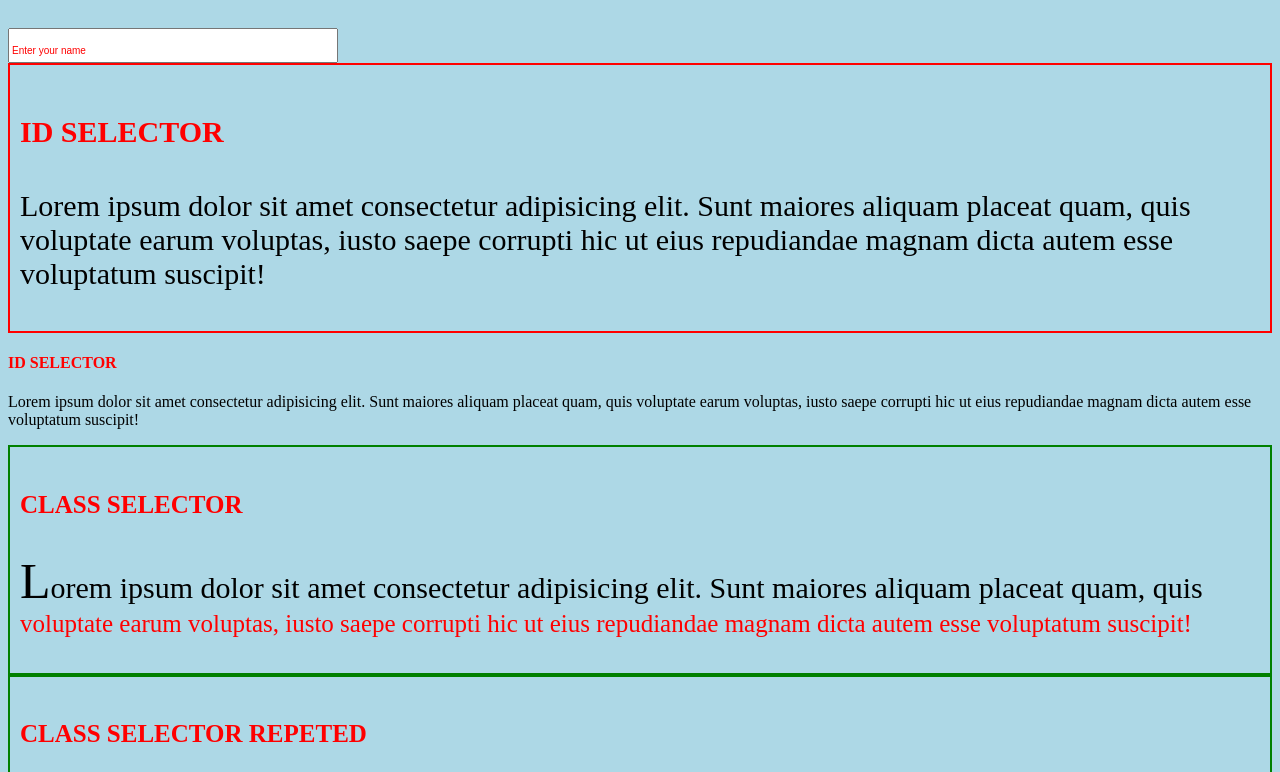
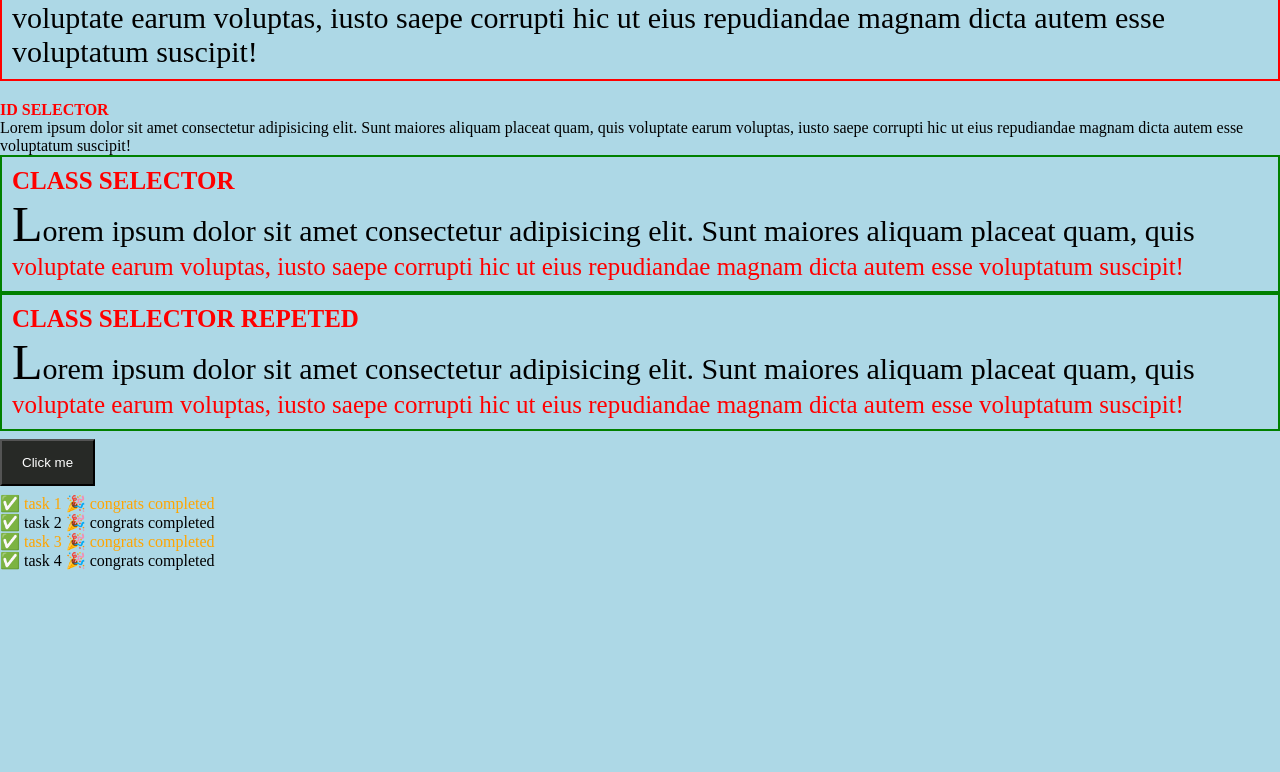
Before and after one commit to SJ22032003/geeks-module-3, a plain HTML site: page DAY-5-INTRO-CSS/index.html in a window 1280 px wide. Shown: the part 591-1363 px from the top of the page. After the commit the page ends 1161 px from the top, so only its background shows below. Drawn offline with Linux system fonts and the light colour scheme.

Commit message:
Add task list to index.html

```diff
--- a/DAY-5-INTRO-CSS/index.html
+++ b/DAY-5-INTRO-CSS/index.html
@@ -118,5 +118,13 @@
     </div>
 
     <button id="myBtn">Click me</button>
+
+    <ul id="myList">
+      <li>task 1</li>
+      <li>task 2</li>
+      <li>task 3</li>
+      <li>task 4</li>
+    </ul>
+
   </body>
 </html>
--- a/DAY-5-INTRO-CSS/styles.css
+++ b/DAY-5-INTRO-CSS/styles.css
@@ -1,6 +1,12 @@
+* {
+  margin: 0;
+  padding: 0;
+}
+
 body {
   background-color: lightblue;
 }
+
 
 /* GROUPING SELECTOR */
 h1, h2, h3, h4, .myDivClass {
@@ -61,3 +67,15 @@ h1, h2, h3, h4, .myDivClass {
   color: red;
   font-size: 10px;
 }
+
+#myList > li:nth-child(odd){
+  color: orange
+}
+
+#myList > li::before {
+  content: "✅ ";
+}
+
+#myList > li::after {
+  content: " 🎉 congrats completed";
+}
```
